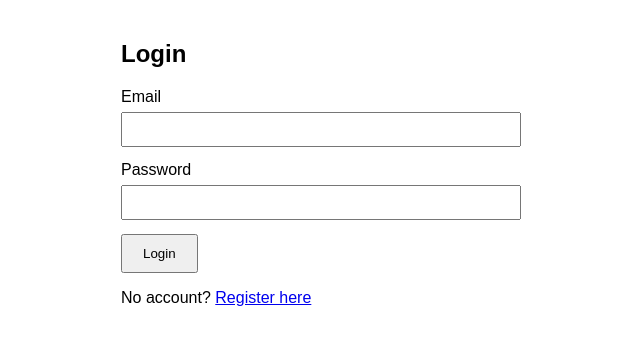
After one commit to AppleJam777/student-freelance-marketplace, a Spring Boot app: page /login in a window 1280 px wide. The commit adds this page. Shown: the top 345 px of the page, without its empty margins (319-959 px from the left). Run offline with Spring Boot 4, Linux system fonts and the light colour scheme.

Commit message:
added login , logout and dashboard pages

```diff
--- a/src/main/java/com/mehfooz/marketplace/AuthController.java
+++ b/src/main/java/com/mehfooz/marketplace/AuthController.java
@@ -1,5 +1,7 @@
 package com.mehfooz.marketplace;
 
+import jakarta.servlet.http.HttpSession;
+import java.util.Optional;
 import org.springframework.security.crypto.bcrypt.BCryptPasswordEncoder;
 import org.springframework.stereotype.Controller;
 import org.springframework.ui.Model;
@@ -49,4 +51,45 @@ public class AuthController {
 
         return "redirect:/register?success";
     }
+    @GetMapping("/login")
+    public String showLogin() {
+        return "login";
+    }
+
+    @PostMapping("/login")
+    public String login(@RequestParam String email,
+                        @RequestParam String password,
+                        HttpSession session,
+                        Model model) {
+
+        Optional<User> found = userRepository.findByEmail(email);
+
+        if (found.isEmpty() || !encoder.matches(password, found.get().getPassword())) {
+            model.addAttribute("error", "Invalid email or password");
+            return "login";
+        }
+
+        User user = found.get();
+        session.setAttribute("userId", user.getUserId());
+        session.setAttribute("name", user.getName());
+        session.setAttribute("role", user.getRole().name());
+
+        return "redirect:/dashboard";
+    }
+
+    @GetMapping("/dashboard")
+    public String dashboard(HttpSession session, Model model) {
+        if (session.getAttribute("userId") == null) {
+            return "redirect:/login";
+        }
+        model.addAttribute("name", session.getAttribute("name"));
+        model.addAttribute("role", session.getAttribute("role"));
+        return "dashboard";
+    }
+
+    @GetMapping("/logout")
+    public String logout(HttpSession session) {
+        session.invalidate();
+        return "redirect:/login";
+    }
 }
--- /dev/null
+++ b/src/main/resources/templates/login.html
@@ -0,0 +1,29 @@
+<!DOCTYPE html>
+<html xmlns:th="http://www.thymeleaf.org">
+<head>
+    <meta charset="UTF-8">
+    <title>Login</title>
+    <style>
+        body { font-family: Arial, sans-serif; max-width: 400px; margin: 40px auto; }
+        input { width: 100%; padding: 8px; margin: 6px 0 14px; box-sizing: border-box; }
+        button { padding: 10px 20px; }
+    </style>
+</head>
+<body>
+<h2>Login</h2>
+
+<p th:if="${error}" th:text="${error}" style="color:red"></p>
+
+<form th:action="@{/login}" method="post">
+    <label>Email</label>
+    <input type="email" name="email" required>
+
+    <label>Password</label>
+    <input type="password" name="password" required>
+
+    <button type="submit">Login</button>
+</form>
+
+<p>No account? <a th:href="@{/register}">Register here</a></p>
+</body>
+</html>
--- a/src/main/resources/templates/register.html
+++ b/src/main/resources/templates/register.html
@@ -36,5 +36,6 @@
 
     <button type="submit">Register</button>
 </form>
+<p>Already have an account? <a th:href="@{/login}">Login</a></p>
 </body>
 </html>
```
Also changed, not shown: src/main/resources/templates/dashboard.html (added, +16 -0 lines).
